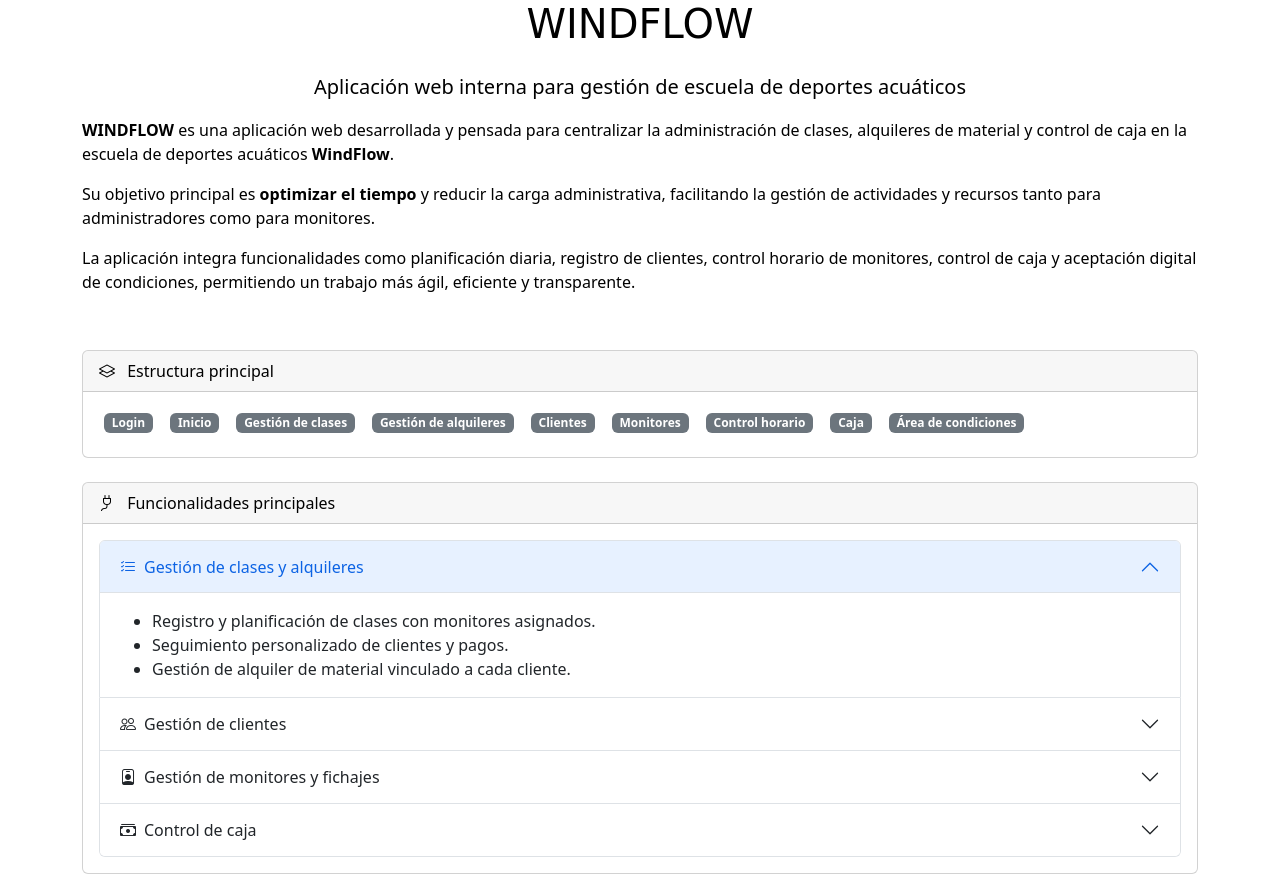
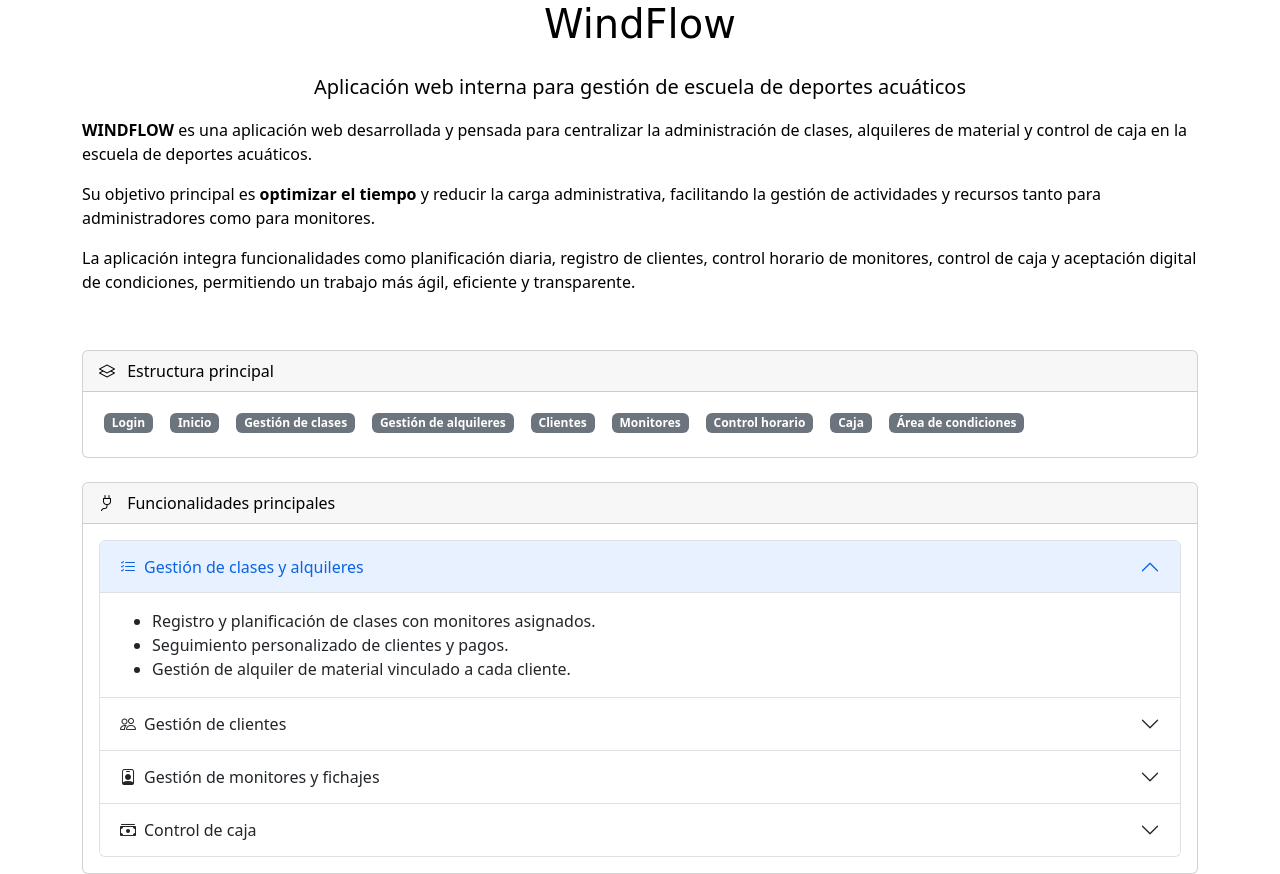
Before and after one commit to cvillacrod/Portafolio, a plain HTML site: page proyecto_windflow.html in a window 1280 px wide. Shown: the top 874 px of the page. Drawn offline with nearby package versions, Linux system fonts and the light colour scheme.

Commit message:
windflow2

```diff
--- a/proyecto_windflow.html
+++ b/proyecto_windflow.html
@@ -14,11 +14,11 @@
   <div class="container">
     <!-- Cabecera -->
     <div class="row align-items-center mb-4">
-      <h1 class="text-center mb-4">WINDFLOW</h1>
+      <h1 class="text-center mb-4">WindFlow</h1>
       <p class="text-center lead">Aplicación web interna para gestión de escuela de deportes acuáticos</p>
 
       <p class="lead mb-0">
-        <p><strong>WINDFLOW</strong> es una aplicación web desarrollada y pensada para centralizar la administración de clases, alquileres de material y control de caja en la escuela de deportes acuáticos <strong>WindFlow</strong>.</p>
+        <p><strong>WINDFLOW</strong> es una aplicación web desarrollada y pensada para centralizar la administración de clases, alquileres de material y control de caja en la escuela de deportes acuáticos.</p>
 
         <p>Su objetivo principal es <strong>optimizar el tiempo</strong> y reducir la carga administrativa, facilitando la gestión de actividades y recursos tanto para administradores como para monitores.</p>
 
```
